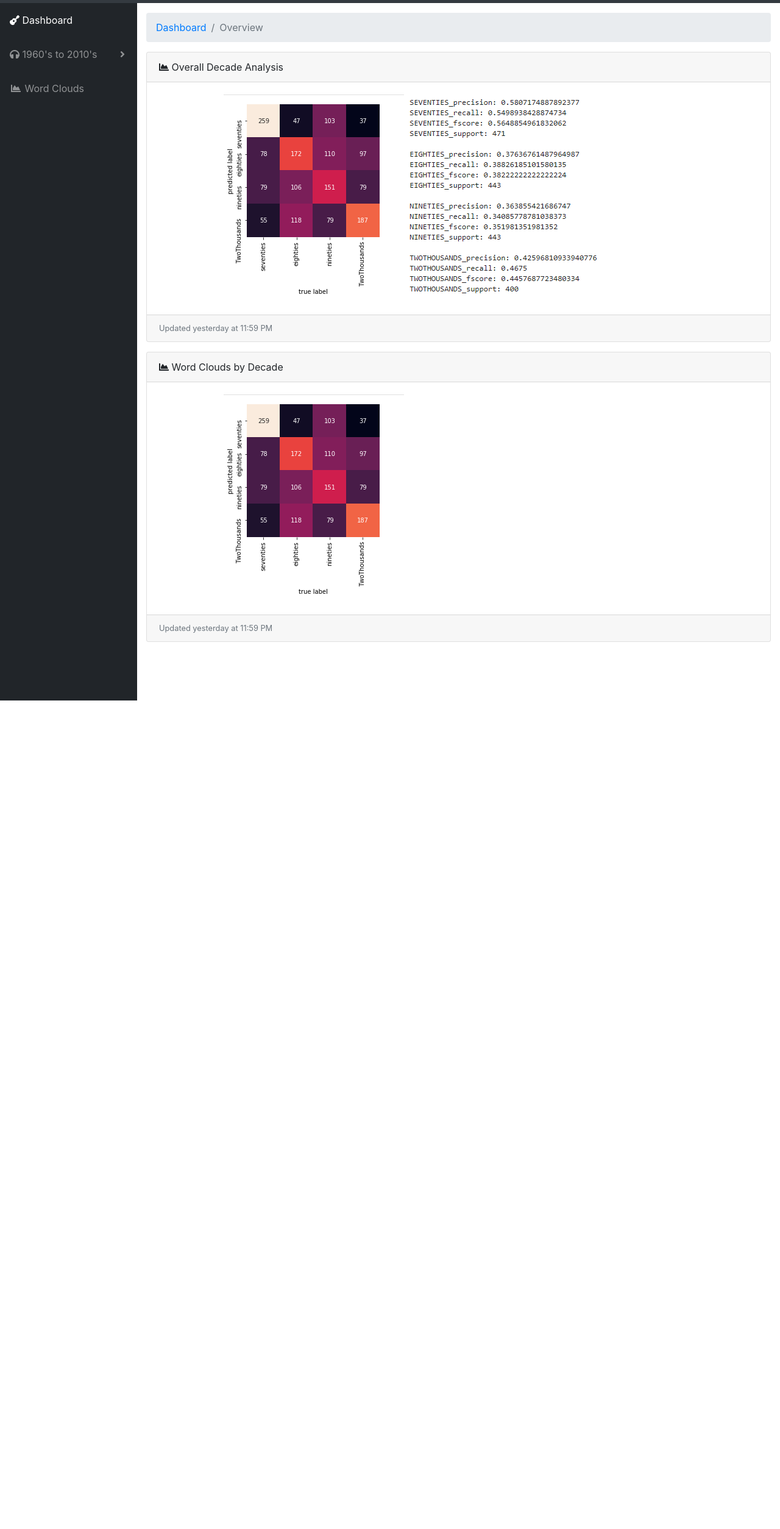
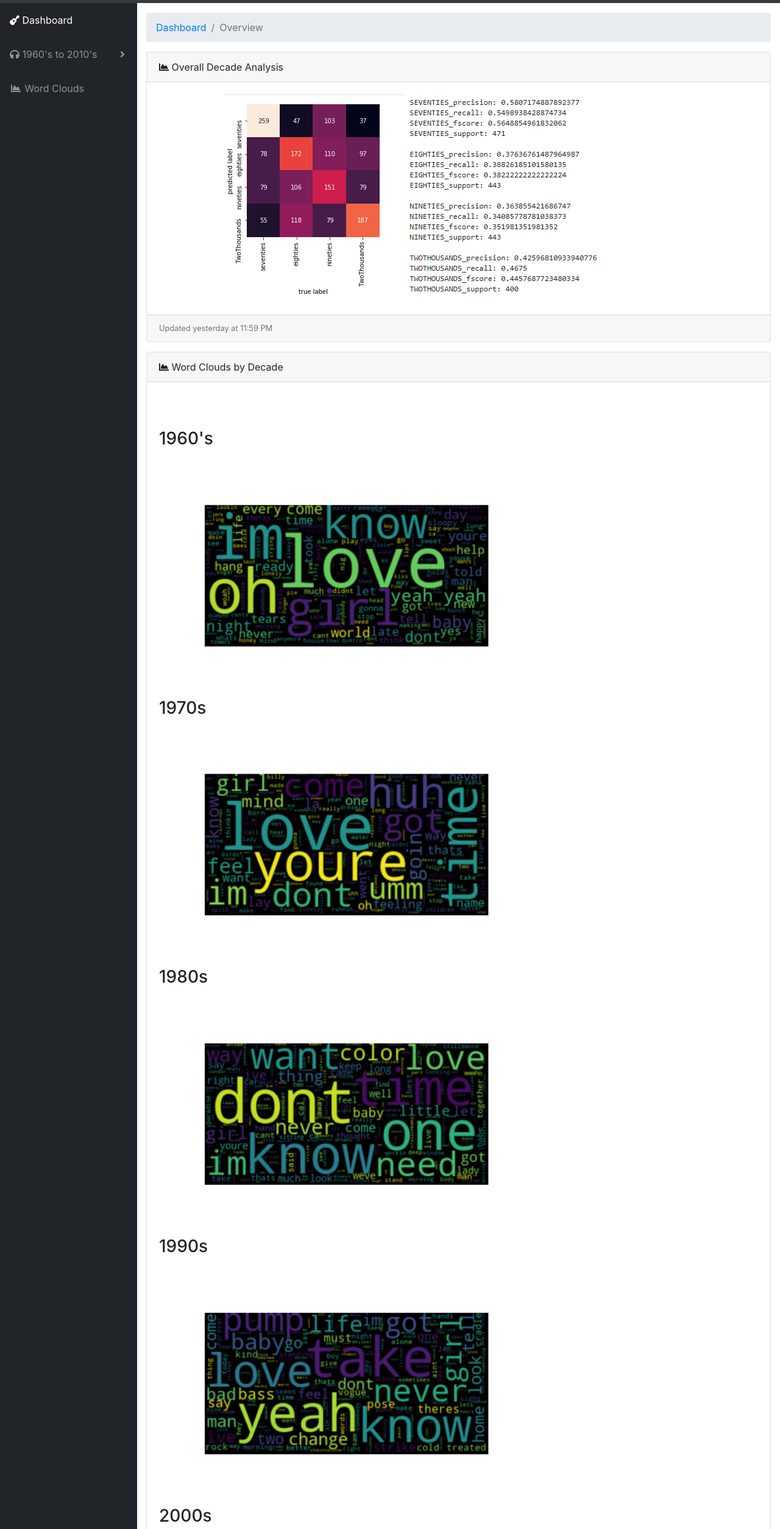
Before and after one commit to HaylyePlaster/GenrePredictor-, a plain HTML site: page template/dashboard.html in a window 1280 px wide. Shown: the part 51-2559 px from the top of the page at 61% size. Before the commit the page ends 1200 px from the top, so only its background shows below. Drawn offline with Linux system fonts and the light colour scheme.

Commit message:
final final

```diff
--- a/template/dashboard.html
+++ b/template/dashboard.html
@@ -222,9 +222,19 @@
               <i class="fas fa-chart-area"></i>
               Word Clouds by Decade</div>
             <div class="card-body">
-              <canvas  width="100%" height="30"></canvas>
-                <img class="img-fluid" src ="../images/Billboard_heat_map.png" alt>
-                <img class="img-fluid" src ="../charts/1960s_song_count_artist.png" alt>
+              <canvas  width="100%" height="50"></canvas>
+              <h3>1960's </h3>
+                <img class="img-fluid"  width="600" height="700" src ="../images/60s_word_cloud.png" alt>
+                <h3>1970s</h3>
+                <img class="img-fluid" width="600" height="700" src ="../images/70s_word_cloud.png" alt>
+                <h3>1980s</h3>
+                <img class="img-fluid" width="600" height="700" src ="../images/80s_word_cloud.png" alt>
+                <h3>1990s</h3>
+                <img class="img-fluid" width="600" height="700" src ="../images/90s_word_cloud.png" alt>
+                <h3>2000s</h3>
+                <img class="img-fluid" width="600" height="700" src ="../images/2000s_word_cloud.png" alt>
+                <h3>2010s</h3>
+                <img class="img-fluid" width="600" height="700" src ="../images/2010_word_cloud.png" alt>
             </div>
             <div class="card-footer small text-muted">Updated yesterday at 11:59 PM</div>
           </div>
```
Also changed, not shown: template/landingpage/index.html (+2 -2 lines), 2 other files.
